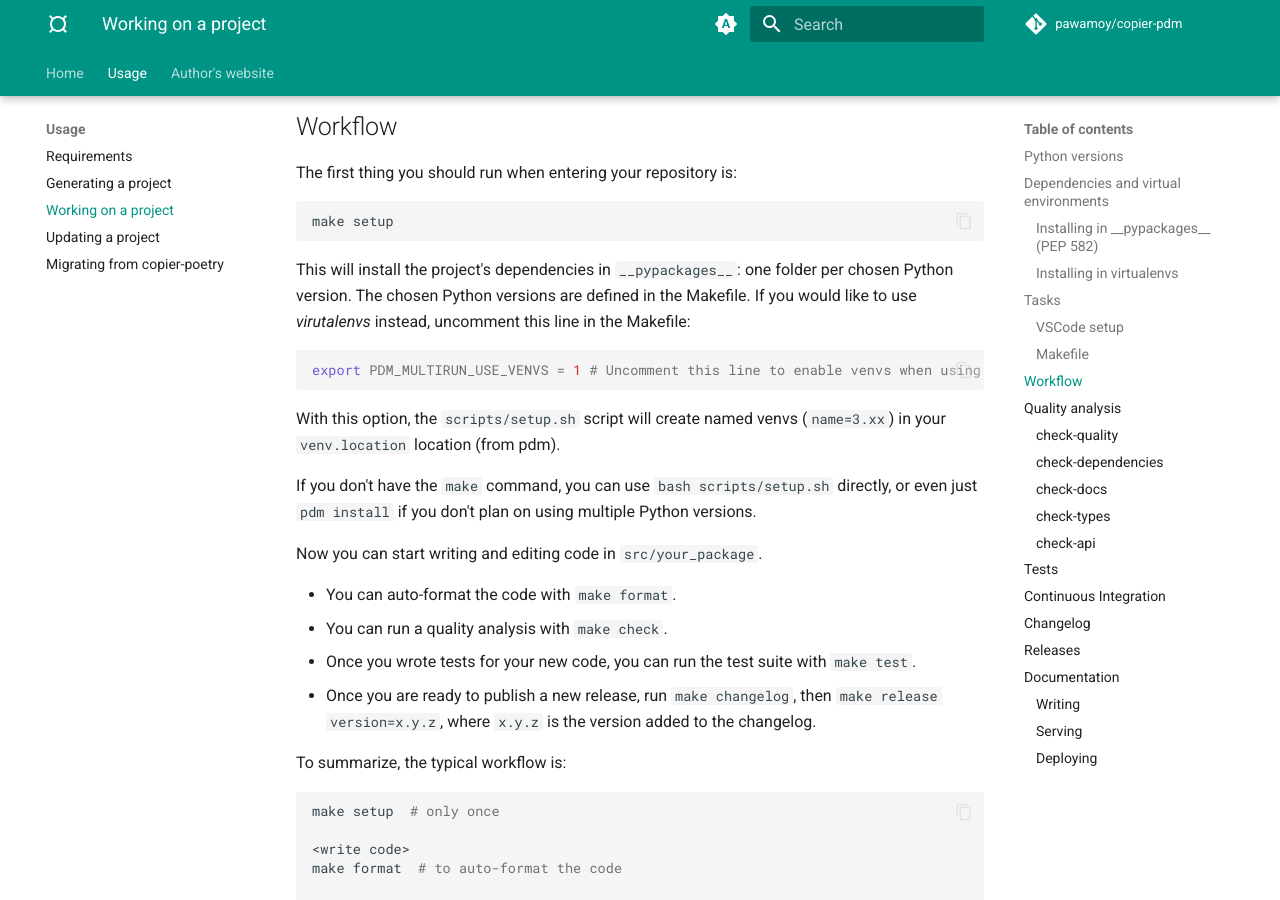
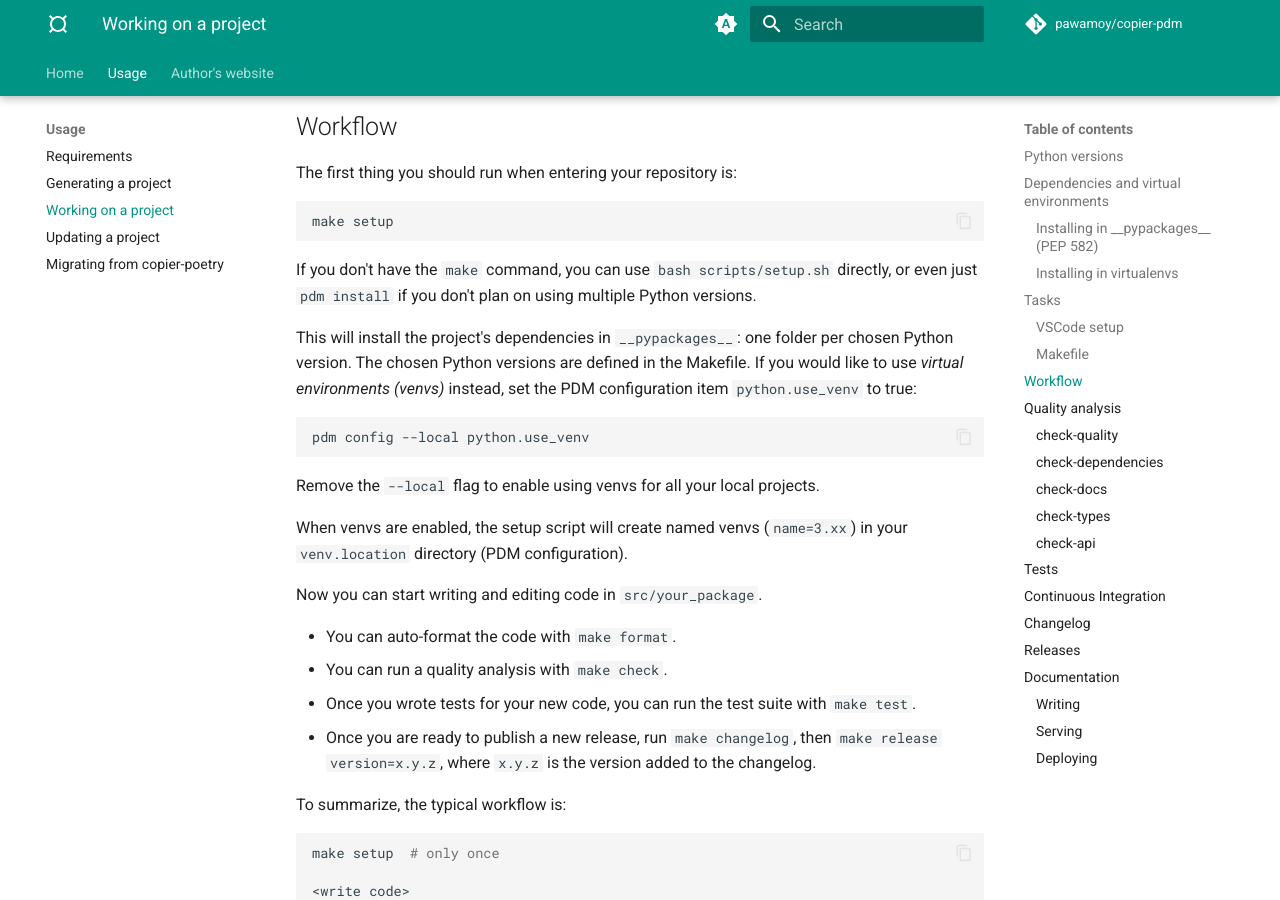
Before and after one commit to pawamoy/copier-pdm, an MkDocs documentation site: the page built from docs/work.md, in a window 1280 px wide and 900 px high, scrolled down 4770 px. Built offline with MkDocs 1.6.1 and Material for MkDocs 9.7.7, drawn with Linux system fonts in a browser that asks for light colours; comment, search, counter and statistics services are not loaded.

Commit message:
fixup! feat: multirun with venv

````diff
--- a/docs/work.md
+++ b/docs/work.md
@@ -229,23 +229,25 @@
 make setup
 ```
 
-This will install the project's dependencies in `__pypackages__`:
-one folder per chosen Python version.
-The chosen Python versions are defined in the Makefile.
-If you would like to use *virutalenvs* instead, uncomment this line in the Makefile:
-
-```bash
-export PDM_MULTIRUN_USE_VENVS = 1 # Uncomment this line to enable venvs when using multirun
-```
-
-With this option, the `scripts/setup.sh` script
-will create named venvs (`name=3.xx`)
-in your `venv.location` location (from pdm).
-
 If you don't have the `make` command,
 you can use `bash scripts/setup.sh` directly,
 or even just `pdm install`
 if you don't plan on using multiple Python versions.
+
+This will install the project's dependencies in `__pypackages__`:
+one folder per chosen Python version.
+The chosen Python versions are defined in the Makefile.
+If you would like to use *virtual environments (venvs)* instead,
+set the PDM configuration item `python.use_venv` to true:
+
+```bash
+pdm config --local python.use_venv
+```
+
+Remove the `--local` flag to enable using venvs for all your local projects.
+
+When venvs are enabled, the setup script will create named venvs (`name=3.xx`)
+in your `venv.location` directory (PDM configuration).
 
 Now you can start writing and editing code in `src/your_package`.
 
````
Also changed, not shown: 2 other files.
